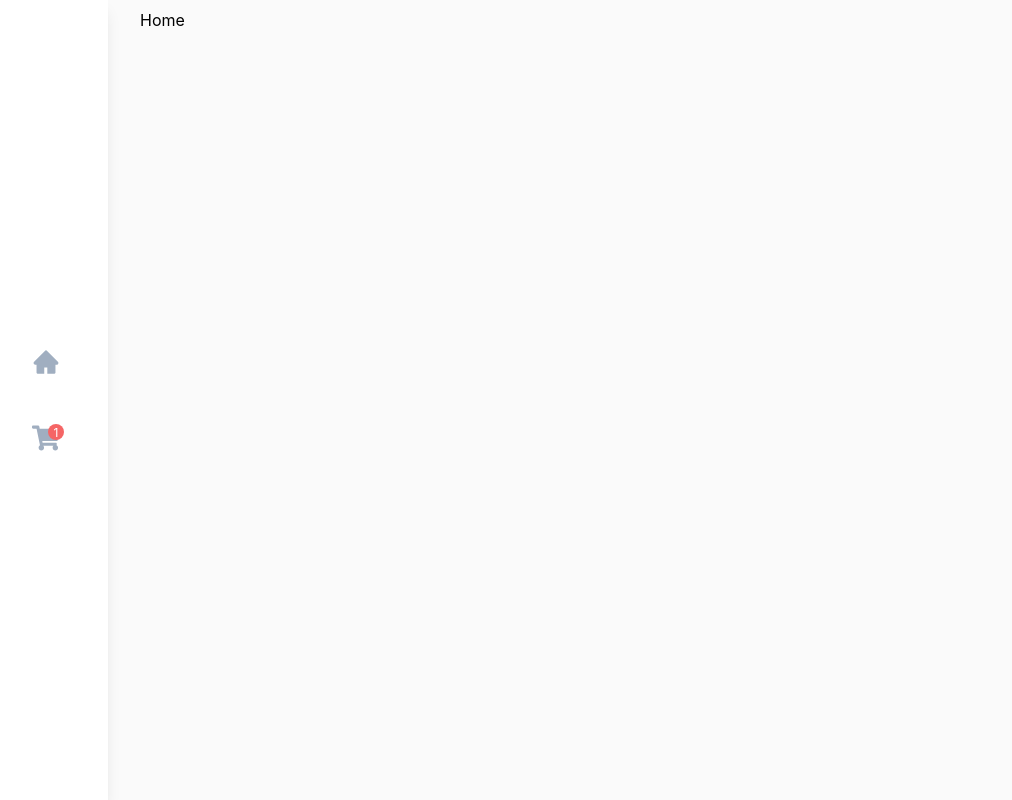
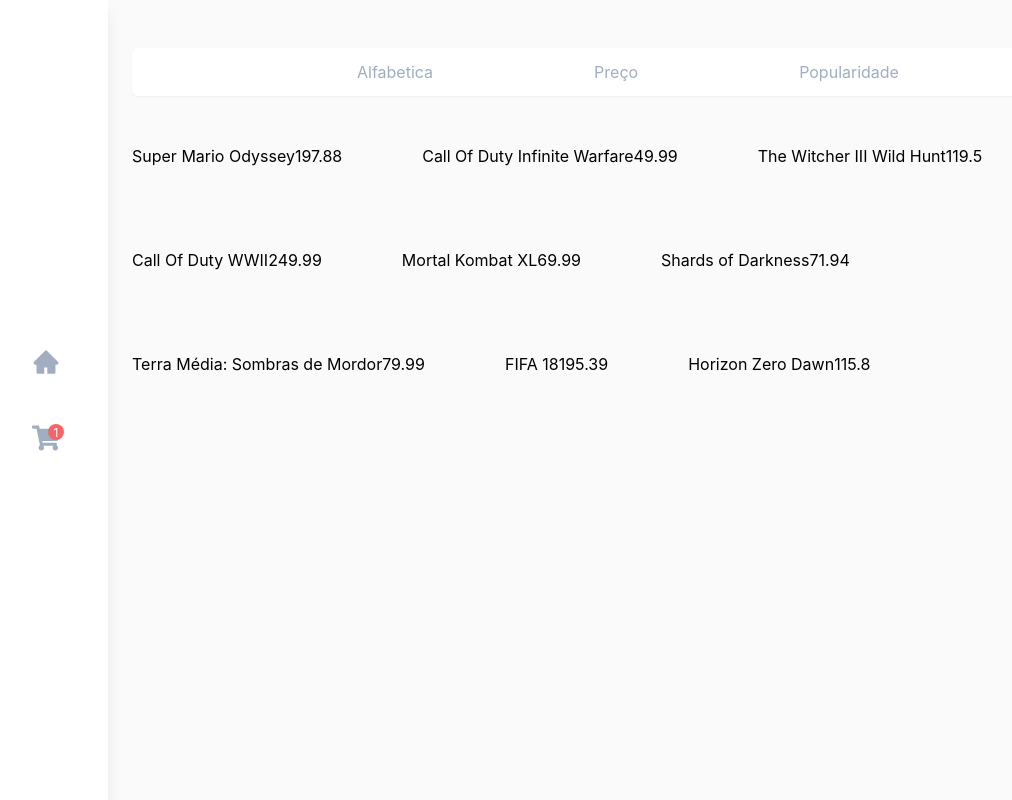
Before and after one commit to RafaelGoulartB/react-challenge-supera, a Next.js app: page / in a window 1280 px wide. Shown: the whole page, without its empty margins (12-1024 px from the left). Built offline with nearby package versions, Linux system fonts and the light colour scheme.

Commit message:
feat: implement sort products (#2)

```diff
--- /dev/null
+++ b/components/list-products/index.js
@@ -0,0 +1,107 @@
+import { useState } from 'react'
+import { Flex, Text } from '@chakra-ui/react'
+import products from '../../data/products.json'
+import ProductItem from './item'
+
+export default function ListProducts() {
+  const [isProductsSortedByName, setIsProductsSortedByName] = useState(false)
+  const [isProductsSortedByPrice, setIsProductsSortedByPrice] = useState(false)
+  const [isProductsSortedByScore, setIsProductsSortedByScore] = useState(false)
+
+  const [productsState, setProductsState] = useState(products)
+
+  function toggleSort(sort) {
+    switch (sort) {
+      case 'name':
+        setIsProductsSortedByScore(false)
+        setIsProductsSortedByPrice(false)
+        setIsProductsSortedByName(true)
+        setProductsState(
+          products.sort((a, b) => {
+            const name_a = a.name.toLowerCase()
+            const name_b = b.name.toLowerCase()
+
+            if (name_a < name_b) return -1
+            if (name_a > name_b) return 1
+
+            return 0
+          })
+        )
+        break
+      case 'price':
+        setIsProductsSortedByScore(false)
+        setIsProductsSortedByName(false)
+        setIsProductsSortedByPrice(true)
+        setProductsState(products.sort((a, b) => a.price - b.price))
+        break
+      case 'score':
+        setIsProductsSortedByName(false)
+        setIsProductsSortedByPrice(false)
+        setIsProductsSortedByScore(true)
+        setProductsState(products.sort((a, b) => b.score - a.score))
+        break
+    }
+  }
+
+  return (
+    <>
+      <Flex
+        alignItems="center"
+        justifyContent="space-evenly"
+        dir="row"
+        bg="white"
+        rounded="md"
+        my="12"
+        px="16"
+        py="3"
+        boxShadow="sm"
+      >
+        <Text
+          color={isProductsSortedByName ? 'red.400' : 'gray.400'}
+          fontWeight={isProductsSortedByName ? 'bold' : 'normal'}
+          onClick={() => toggleSort('name')}
+          _hover={{
+            cursor: 'pointer',
+            fontWeight: 'bold'
+          }}
+        >
+          Alfabetica
+        </Text>
+        <Text
+          color={isProductsSortedByPrice ? 'red.400' : 'gray.400'}
+          fontWeight={isProductsSortedByPrice ? 'bold' : 'normal'}
+          onClick={() => toggleSort('price')}
+          _hover={{
+            cursor: 'pointer',
+            fontWeight: 'bold'
+          }}
+        >
+          Preço
+        </Text>
+        <Text
+          color={isProductsSortedByScore ? 'red.400' : 'gray.400'}
+          fontWeight={isProductsSortedByScore ? 'bold' : 'normal'}
+          onClick={() => toggleSort('score')}
+          _hover={{
+            cursor: 'pointer',
+            fontWeight: 'bold'
+          }}
+        >
+          Popularidade
+        </Text>
+      </Flex>
+      <Flex flexWrap="wrap">
+        {productsState.map(product => (
+          <ProductItem
+            key={product.id}
+            id={product.id}
+            name={product.name}
+            price={product.price}
+            score={product.score}
+            image={product.image}
+          />
+        ))}
+      </Flex>
+    </>
+  )
+}
--- /dev/null
+++ b/components/list-products/item.js
@@ -0,0 +1,10 @@
+import { Flex, Text } from '@chakra-ui/react'
+
+export default function ProductItem({ id, name, price, score, image }) {
+  return (
+    <Flex dir="column" mr="20" mb="20">
+      <Text>{name}</Text>
+      <Text>{price}</Text>
+    </Flex>
+  )
+}
--- a/pages/index.js
+++ b/pages/index.js
@@ -1,10 +1,10 @@
-import { Box } from '@chakra-ui/react'
+import ListProducts from '../components/list-products'
 import PageContainer from '../components/page-container'
 
 export default function Home() {
   return (
     <PageContainer>
-      <Box m={2}>Home</Box>
+      <ListProducts />
     </PageContainer>
   )
 }
```
